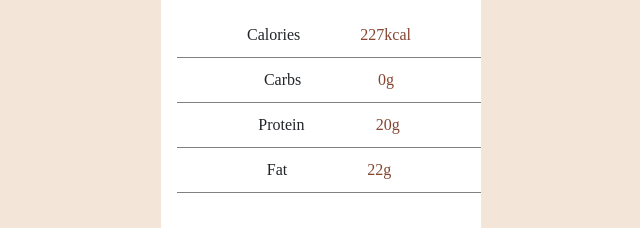
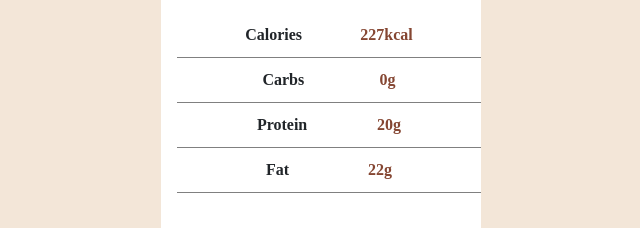
Before and after one commit to Zwelihlecomet2/recipe-page, a plain HTML site: page index.html in a window 1280 px wide. Shown: the part 1488-1716 px from the top of the page, without its empty margins (319-959 px from the left). Drawn offline with nearby package versions, Linux system fonts and the light colour scheme; a web font is replaced by a local one.

Commit message:
added the required fonts

```diff
--- a/style.css
+++ b/style.css
@@ -154,3 +154,20 @@
 .fats .fat-value{
     color: hsl(14, 45%, 36%);
 }
+/* .nutri-values .nutri{
+    display: flex;
+    flex-direction: column;
+}
+
+.nutrition .values{
+    display: flex;
+    flex-direction: column;
+}
+
+.nutri-values .nutri span{
+    padding: 5px 0px;
+} */
+
+.nutri-values span{
+    font-weight: 800;
+}
```
